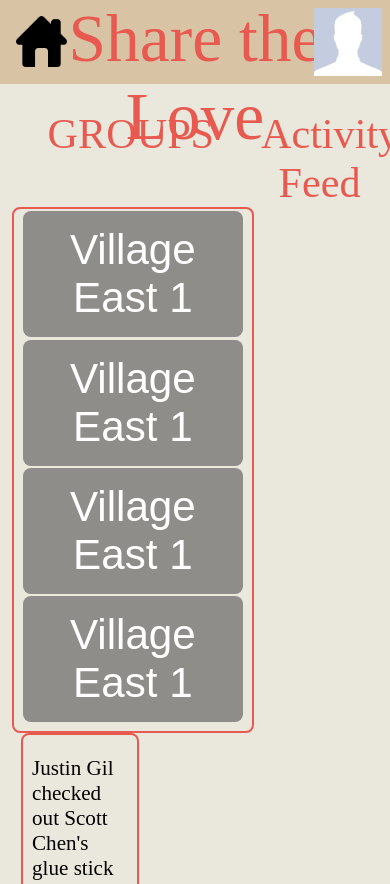
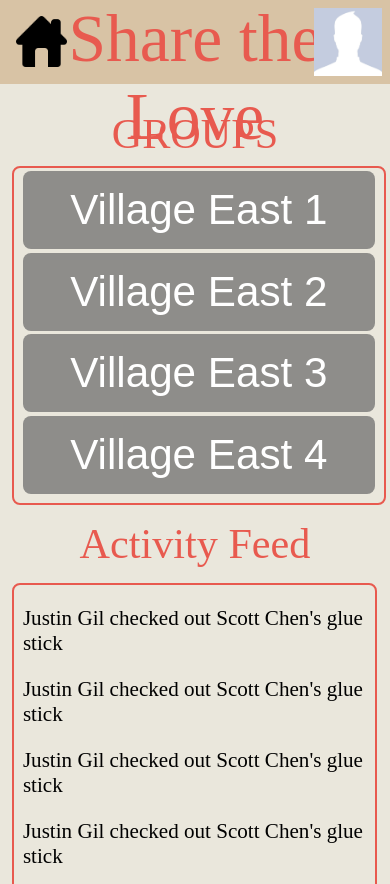
Before and after one commit to migil/ShareTheLove, a plain HTML site: page home.html in a window 390 px wide. Shown: the top 884 px of the page. Drawn offline with Linux system fonts and the light colour scheme.

```diff
--- a/css/home.css
+++ b/css/home.css
@@ -17,10 +17,10 @@ div.columnContainer:after {
 }
 
 div.groupColumn{
-    height: -webkit-fill-available;
+    height: fit-content;
     float: left;
     top: 12vh;
-    width: 60%;
+    width: 96%;
     padding: 2.5%;
     padding-top: 0px;
     border: 2px solid #E85A4F;
@@ -28,12 +28,12 @@ div.groupColumn{
 }
 
 div.activityColumn{
-    height: -webkit-fill-available;
+    height: fit-content;
     float: left;
-    margin-left: 2.5%;
-    padding: 2.5%;
+    margin-top: 2%;
+    padding-left: 2.5%;
     padding-top: 0px;
-    width: 26%;
+    width: 96%;
     border: 2px solid #E85A4F;
     border-radius: 8px;
 }
@@ -51,8 +51,9 @@ div.columnHeaderRight{
 }
 
 p.columnTitle{
+    margin-top: 0px;
+    margin-bottom: 2%;
     text-align: center;
-    margin: 0px !important;
     font-size: 5vh;
     font-family: 'Times New Roman';
     color: #E85A4F;
@@ -86,8 +87,16 @@ p.columnTitle{
     background-color: #E85A4F;
 }
 
-
 p.activityElem{
     font-size: 2.5vh;
     font-family: 'Times New Roman';
 }
+
+@media only screen and (max-width: 500px) {
+    div.columnHeaderLeft {width: 100%;}
+    div.columnHeaderRight {
+        width: 100%;
+        margin-left: 0px;
+        margin-top: 3%;
+    }
+}
--- a/home.html
+++ b/home.html
@@ -37,22 +37,23 @@
 
 
   	<div class="columnContainer">
-      <div class="titleRow">
+
       <div class="columnHeaderLeft">
+        <div>
           <p class="columnTitle">GROUPS</p>
         </div>
-        <div class="columnHeaderRight">
-          <p class="columnTitle">Activity Feed</p>
+        <div class="groupColumn">
+          <a href="items.html" class="button">Village East 1</a>
+          <a href="items.html" class="button">Village East 2</a>
+          <a href="items.html" class="button">Village East 3</a>
+          <a href="items.html" class="button">Village East 4</a>
         </div>
       </div>
 
-      <div class="groupColumn">
-  			<a href="items.html" class="button">Village East 1</a>
-        <a href="items.html" class="button">Village East 1</a>
-        <a href="items.html" class="button">Village East 1</a>
-        <a href="items.html" class="button">Village East 1</a>
+      <div class="columnHeaderRight">
+        <div>
+          <p class="columnTitle">Activity Feed</p>
         </div>
-
   	    <div class="activityColumn">
           <p class="activityElem">Justin Gil checked out Scott Chen's glue stick</p>
           <p class="activityElem">Justin Gil checked out Scott Chen's glue stick</p>
@@ -60,5 +61,7 @@
           <p class="activityElem">Justin Gil checked out Scott Chen's glue stick</p>
   	    </div>
       </div>
+
+  	</div>
 </body>
 </html>
```
Lines whose indentation alone changed are shown as unchanged.
